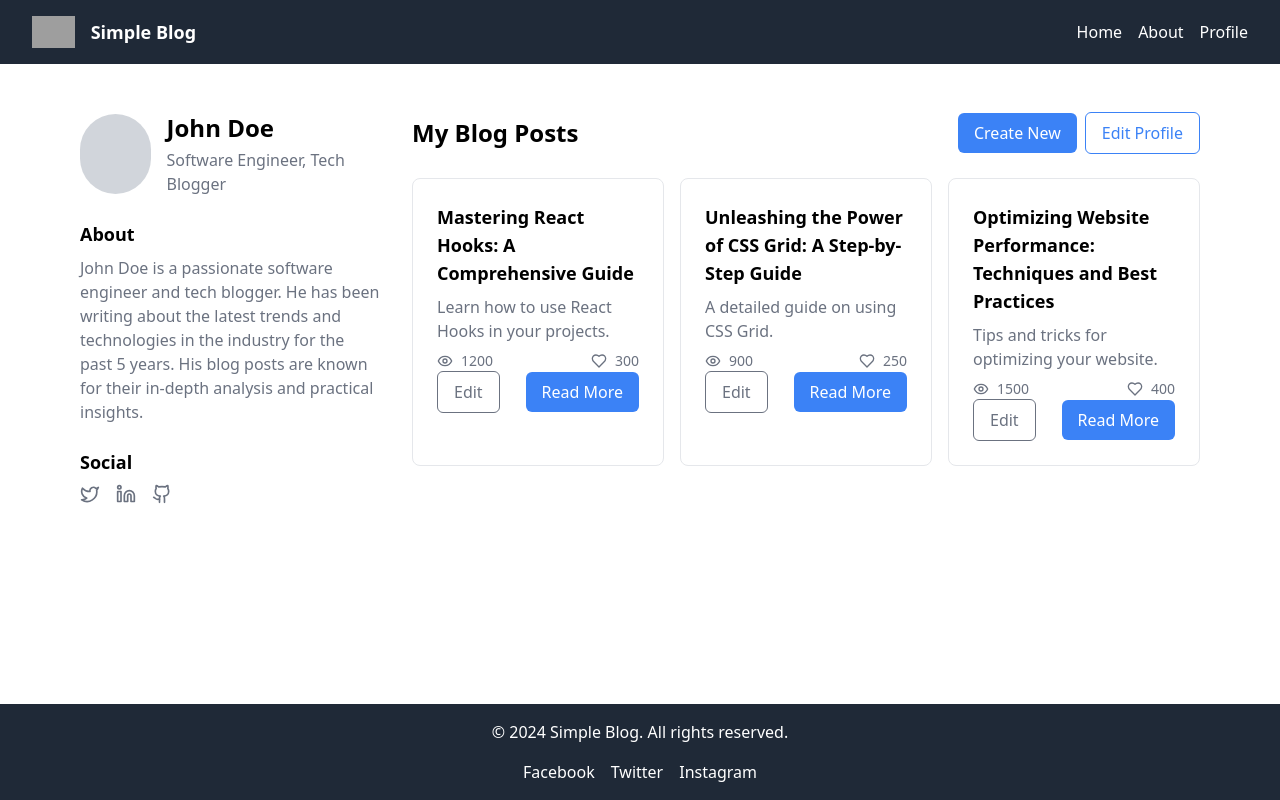
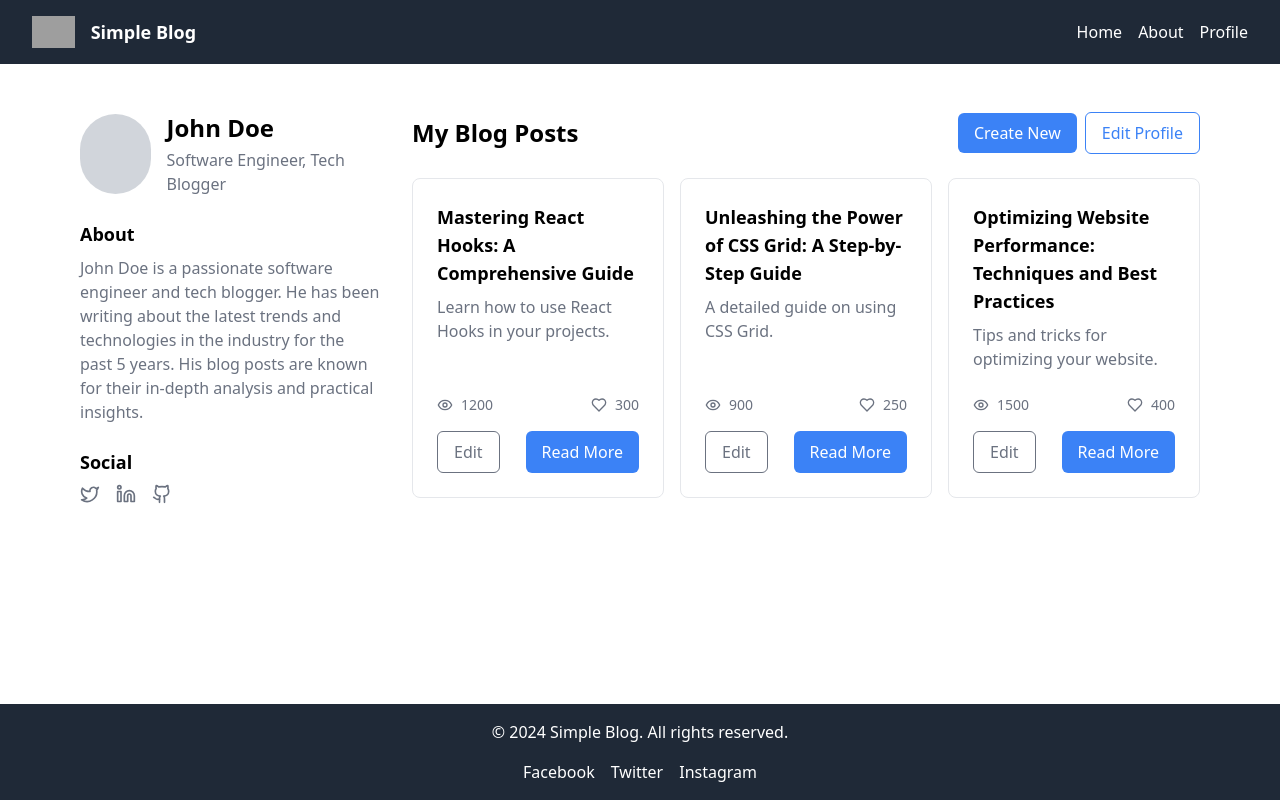
Before and after one commit to aayushshrestha783/blog, a React (Create React App) app in the folder front_end/: page /profile in a window 1280 px wide. Built offline with nearby package versions, Linux system fonts and the light colour scheme; grey boxes are pictures that could not be loaded.

Commit message:
card update

```diff
--- a/front_end/src/components/profileBlogCard.js
+++ b/front_end/src/components/profileBlogCard.js
@@ -4,15 +4,16 @@ import { HeartIcon, EyeIcon } from "./Icons";
 
 const ProfileBlogCard = ({ card }) => {
   return (
-    <div className="group rounded-lg border transition-all hover:bg-gray-100 dark:border-gray-200 dark:hover:bg-gray-100">
-      <div className="card">
-        <div className="p-6">
-          <div className="card-content space-y-2">
+    <div className="group rounded-lg border transition-all hover:bg-gray-100 dark:border-gray-200 dark:hover:bg-gray-100 flex flex-col h-full">
+      <div className="flex flex-col flex-1 p-6">
+        <div className="flex-1 space-y-2">
           <h3 className="text-lg font-semibold">{card.title}</h3>
           <p className="text-gray-500 dark:text-gray-400 line-clamp-2">
             {card.description}
           </p>
-            <div className="flex items-center justify-between text-sm text-gray-500 dark:text-gray-400">
+        </div>
+      </div>
+      <div className="flex items-center justify-between text-sm text-gray-500 dark:text-gray-400 px-6 mb-2">
         <div className="flex items-center gap-2">
           <EyeIcon className="h-4 w-4" />
           <span>{card.views}</span>
@@ -22,10 +23,7 @@ const ProfileBlogCard = ({ card }) => {
           <span>{card.likes}</span>
         </div>
       </div>
-          </div>
-
-          <div className="card-footer">
-            <div className="flex items-center justify-between">
+      <div className="flex justify-between p-6 pt-2 mt-auto">
         <button className="px-4 py-2 border border-gray-500 text-gray-500 rounded-md">
           Edit
         </button>
@@ -34,9 +32,6 @@ const ProfileBlogCard = ({ card }) => {
         </button>
       </div>
     </div>
-        </div>
-      </div>
-    </div>
   );
 };
 
```
Lines whose indentation alone changed are shown as unchanged.
